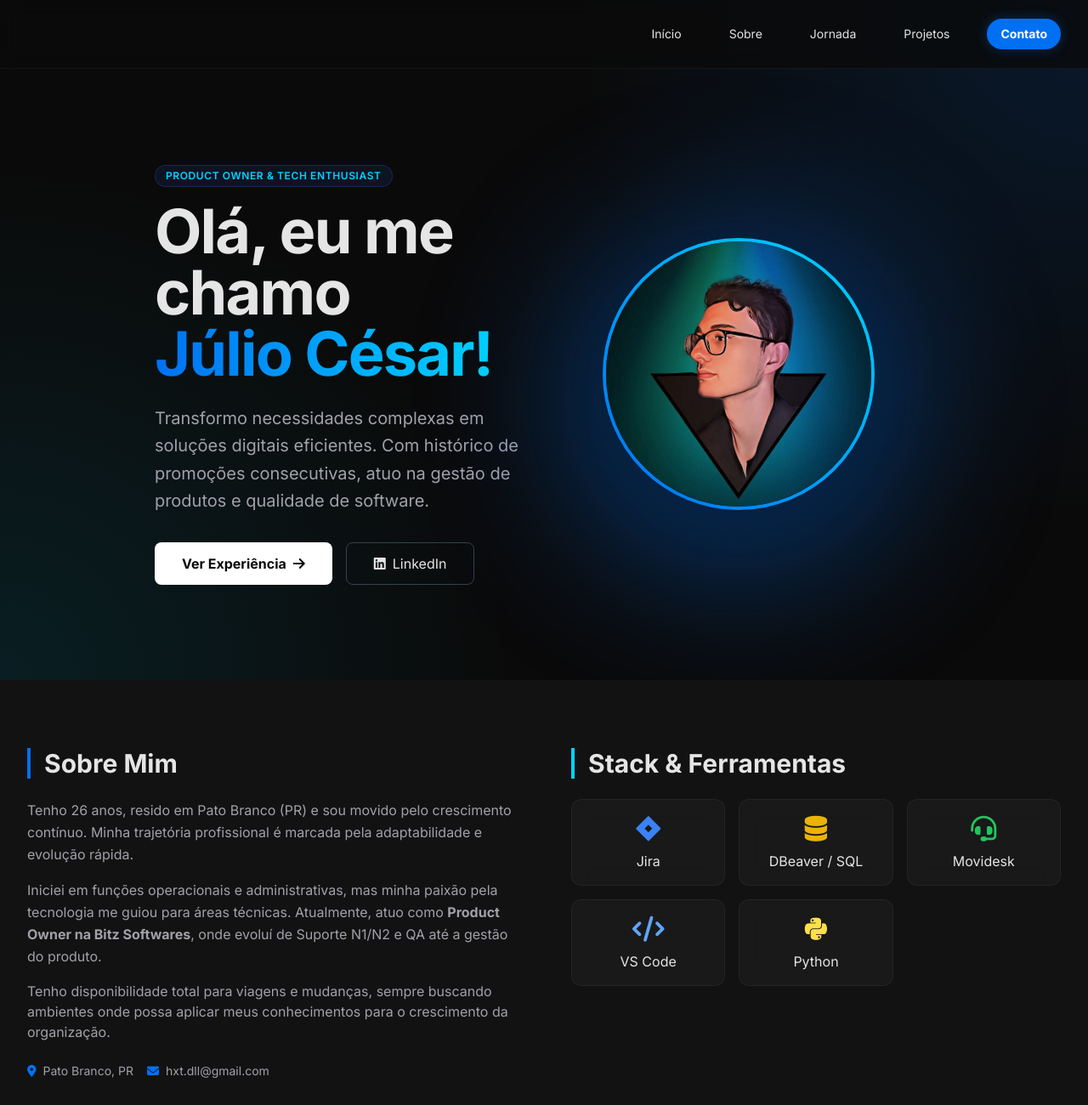
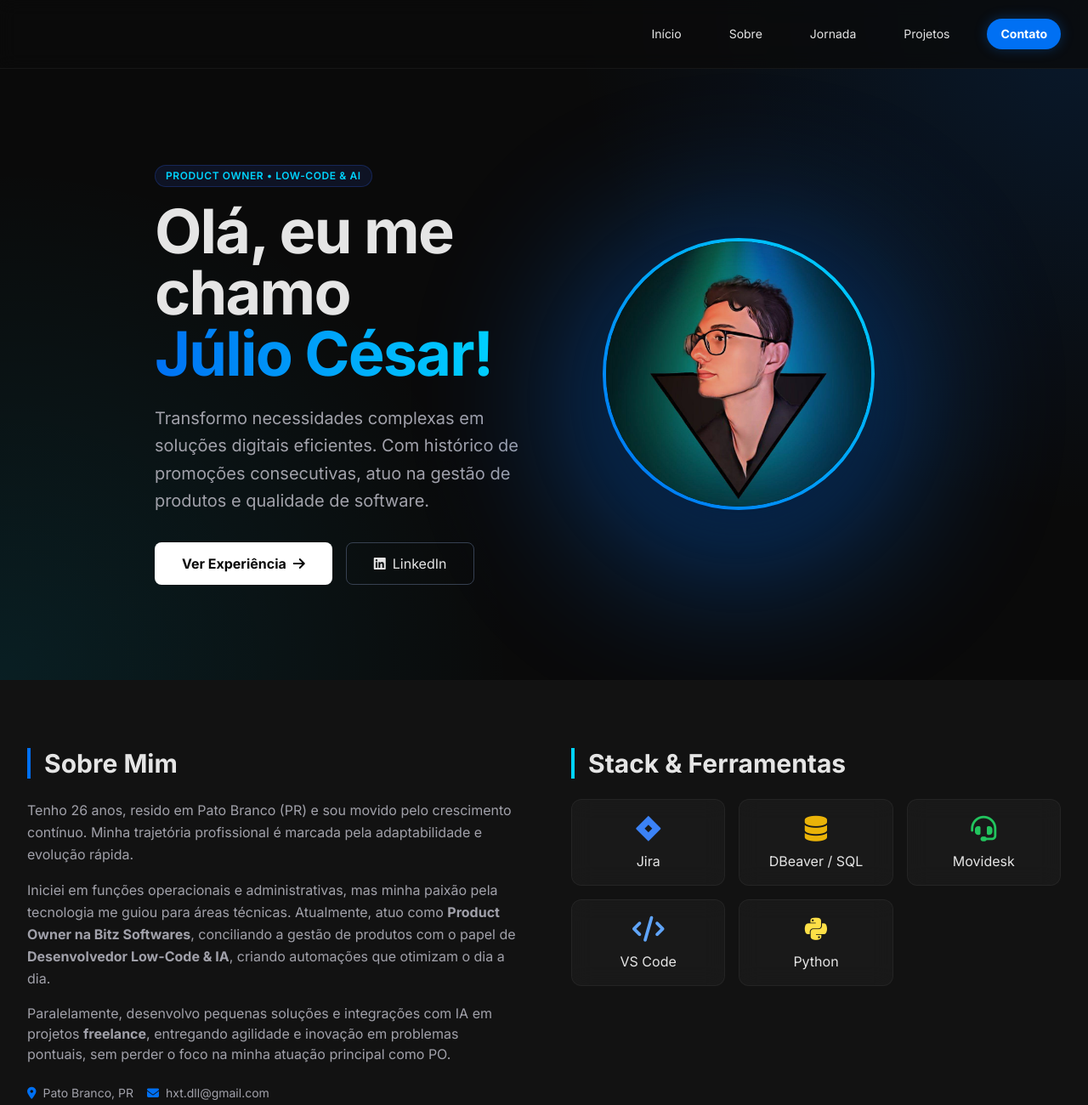
Before and after one commit to cesarkali/portifolio, a plain HTML site: page index.html in a window 1280 px wide. Shown: the top 1300 px of the page at 85% size. Drawn offline with nearby package versions, Linux system fonts and the light colour scheme.

Commit message:
Update index.html

```diff
--- a/index.html
+++ b/index.html
@@ -140,7 +140,7 @@
         <div class="max-w-7xl mx-auto px-4 sm:px-6 lg:px-8 flex flex-col md:flex-row items-center relative z-10">
             <div class="md:w-1/2 text-center md:text-left mb-10 md:mb-0 animate-fade-in-up">
                 <div class="inline-block px-3 py-1 mb-4 text-xs font-semibold tracking-wider text-tech-cyan uppercase bg-blue-900/20 rounded-full border border-blue-900/50">
-                    Product Owner & Tech Enthusiast
+                    Product Owner • Low-Code & AI
                 </div>
                 <h1 class="text-5xl md:text-7xl font-bold mb-6 tracking-tight leading-tight">
                     Olá, eu me chamo <br>
@@ -178,10 +178,10 @@
                         Tenho 26 anos, resido em Pato Branco (PR) e sou movido pelo crescimento contínuo. Minha trajetória profissional é marcada pela adaptabilidade e evolução rápida.
                     </p>
                     <p class="text-tech-muted mb-4 leading-relaxed">
-                        Iniciei em funções operacionais e administrativas, mas minha paixão pela tecnologia me guiou para áreas técnicas. Atualmente, atuo como <strong>Product Owner na Bitz Softwares</strong>, onde evoluí de Suporte N1/N2 e QA até a gestão do produto.
+                        Iniciei em funções operacionais e administrativas, mas minha paixão pela tecnologia me guiou para áreas técnicas. Atualmente, atuo como <strong>Product Owner na Bitz Softwares</strong>, conciliando a gestão de produtos com o papel de <strong>Desenvolvedor Low-Code & IA</strong>, criando automações que otimizam o dia a dia.
                     </p>
                     <p class="text-tech-muted mb-6">
-                        Tenho disponibilidade total para viagens e mudanças, sempre buscando ambientes onde possa aplicar meus conhecimentos para o crescimento da organização.
+                        Paralelamente, desenvolvo pequenas soluções e integrações com IA em projetos <strong>freelance</strong>, entregando agilidade e inovação em problemas pontuais, sem perder o foco na minha atuação principal como PO.
                     </p>
 
                     <div class="flex gap-4 text-tech-muted text-sm">
@@ -247,6 +247,7 @@
                                 <li>Ponte entre stakeholders e time de desenvolvimento.</li>
                                 <li>Garantia da qualidade (QA) e validação de entregas.</li>
                                 <li>Análise de banco de dados e suporte técnico avançado.</li>
+                                <li><strong>Desenvolvimento de automações Low-Code e soluções com IA.</strong></li>
                             </ul>
                         </div>
                     </div>
```
